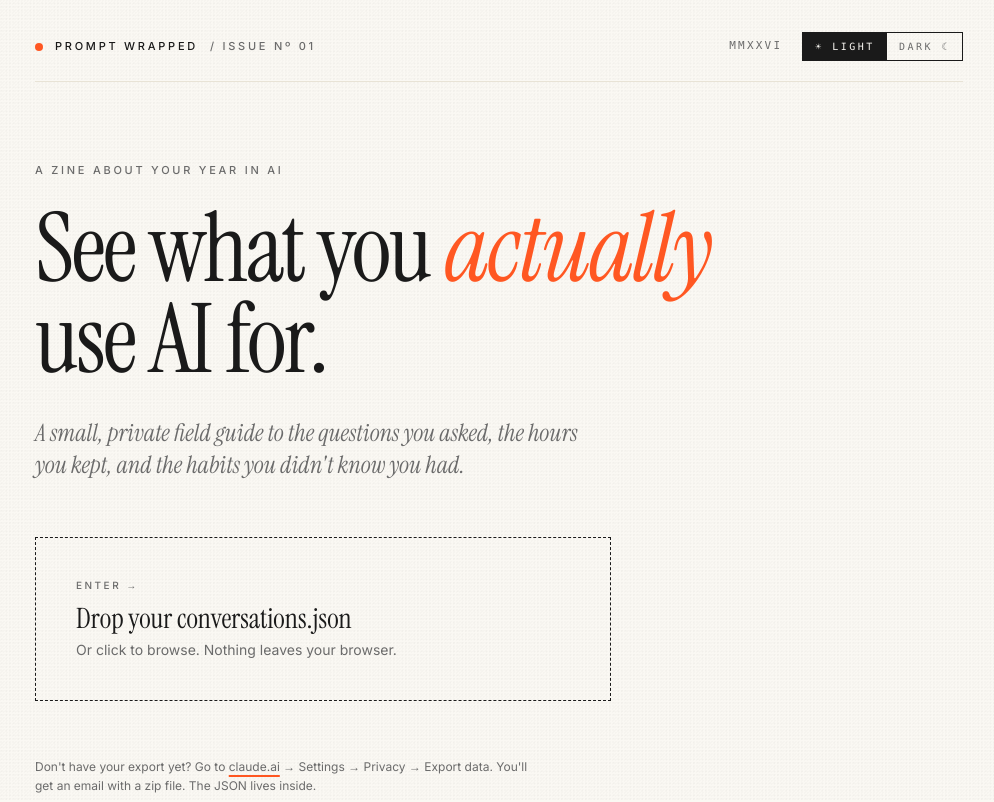
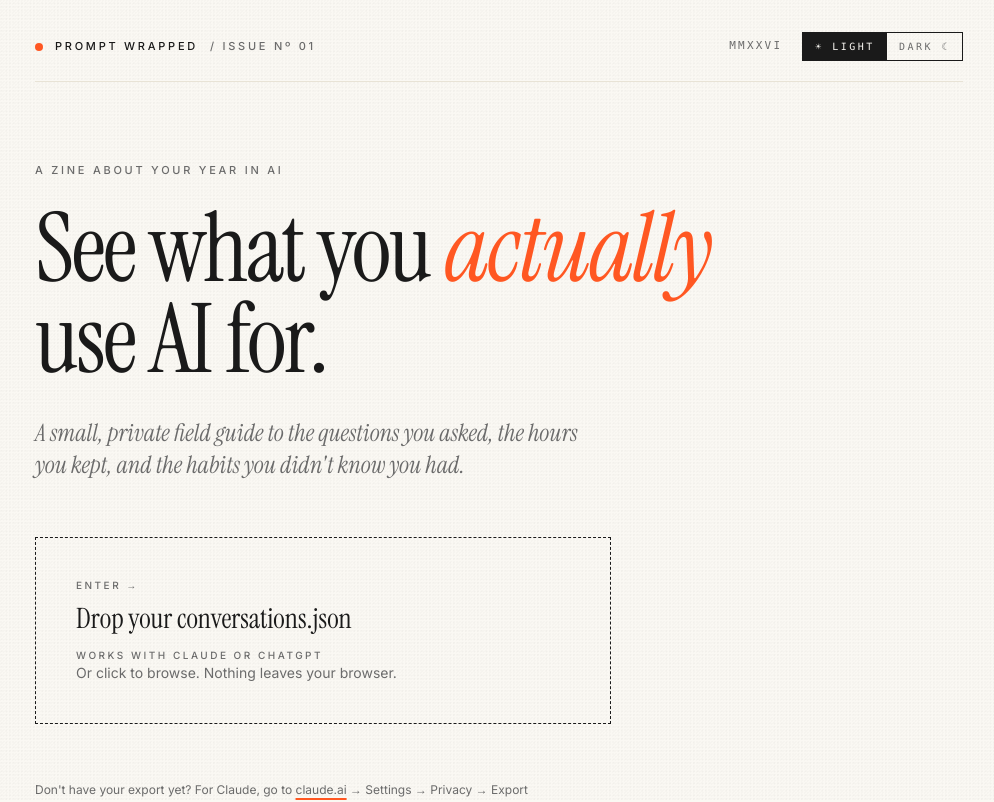
Before and after one commit to meenakshirnair/prompt-wrapped, a React (Vite) app: page / in a window 1280 px wide. Shown: the top 802 px of the page, without its empty margins (141-1135 px from the left). Built offline with nearby package versions, Linux system fonts and the light colour scheme.

Commit message:
Task 1: ChatGPT export parser + auto-detection

```diff
--- a/src/App.tsx
+++ b/src/App.tsx
@@ -1,5 +1,4 @@
 import { useState, useMemo } from "react"
-import { parseClaude } from "./lib/parseClaude"
 import { computeMetrics } from "./lib/computeMetrics"
 import type { NormalizedData } from "./types"
 import { ActivityChart } from "./components/charts/ActivityChart"
@@ -9,6 +8,7 @@ import { TopicChart } from "./components/charts/TopicChart"
 import { WrappedCard } from "./components/WrappedCard"
 import { Masthead } from "./components/Masthead"
 import { FooterMeta } from "./components/FooterMeta"
+import { detectAndParse } from "./lib/detectAndParse"
 
 function App() {
   const [fileName, setFileName] = useState<string | null>(null)
@@ -27,14 +27,11 @@ function App() {
       const text = e.target?.result as string
       try {
         const json = JSON.parse(text)
-        if (!Array.isArray(json)) {
-          setError("This doesn't look like a Claude export. Expected an array of conversations.")
-          return
-        }
-        setData(parseClaude(json))
+        const parsed = detectAndParse(json)
+        setData(parsed)
       } catch (err) {
         console.error(err)
-        setError("Could not parse this file as JSON.")
+        setError(err instanceof Error ? err.message : "Could not read this file.")
       }
     }
     reader.readAsText(file)
@@ -215,6 +212,9 @@ function Landing({ isDragging, setIsDragging, handleDrop, handleSelect, error }:
         <p className="font-display text-[28px] leading-tight mb-1">
           Drop your conversations.json
         </p>
+        <p className="text-[10px] uppercase tracking-editorial text-subink dark:text-subink-dark font-medium mt-3">
+          Works with Claude or ChatGPT
+        </p>
         <p className="text-sm text-subink dark:text-subink-dark">
           Or click to browse. Nothing leaves your browser.
         </p>
@@ -225,11 +225,15 @@ function Landing({ isDragging, setIsDragging, handleDrop, handleSelect, error }:
       )}
 
       <p className="mt-14 text-xs text-subink dark:text-subink-dark max-w-lg leading-relaxed">
-        Don't have your export yet? Go to{" "}
+        Don't have your export yet? For Claude, go to{" "}
         <a href="https://claude.ai" target="_blank" rel="noreferrer" className="underline decoration-pop decoration-2 underline-offset-4 hover:text-pop transition-colors">
           claude.ai
         </a>
-        {" "}→ Settings → Privacy → Export data. You'll get an email with a zip file. The JSON lives inside.
+        {" "}→ Settings → Privacy → Export data. For ChatGPT, go to{" "}
+        <a href="https://chatgpt.com" target="_blank" rel="noreferrer" className="underline decoration-pop decoration-2 underline-offset-4 hover:text-pop transition-colors">
+          chatgpt.com
+        </a>
+        {" "}→ Settings → Data Controls → Export. You'll get an email with a zip; the JSON lives inside.
       </p>
     </div>
   )
--- /dev/null
+++ b/src/lib/detectAndParse.ts
@@ -0,0 +1,32 @@
+import type { NormalizedData } from "../types"
+import { parseClaude } from "./parseClaude"
+import { parseChatGPT } from "./parseChatGPT"
+
+/**
+ * Auto-detect whether a JSON export is from Claude or ChatGPT,
+ * then parse it into normalized form.
+ *
+ * Throws if the format isn't recognized.
+ */
+export function detectAndParse(raw: unknown): NormalizedData {
+  if (!Array.isArray(raw)) {
+    throw new Error("Expected an array of conversations.")
+  }
+  if (raw.length === 0) {
+    throw new Error("This file contains zero conversations.")
+  }
+
+  const first = raw[0] as Record<string, unknown>
+
+  // ChatGPT signature: has `mapping` (object) and `conversation_id`
+  if (first && typeof first === "object" && "mapping" in first && "conversation_id" in first) {
+    return parseChatGPT(raw as any)
+  }
+
+  // Claude signature: has `chat_messages` and `uuid`
+  if (first && typeof first === "object" && "chat_messages" in first && "uuid" in first) {
+    return parseClaude(raw as any)
+  }
+
+  throw new Error("This doesn't look like a Claude or ChatGPT export. Are you sure you uploaded the right file?")
+}
--- /dev/null
+++ b/src/lib/parseChatGPT.ts
@@ -0,0 +1,116 @@
+import type { NormalizedData, Conversation, Message, Role } from "../types"
+
+// ChatGPT export shape (what we care about)
+interface ChatGPTRawMessage {
+  id: string
+  author: {
+    role: "user" | "assistant" | "system" | "tool"
+    name: string | null
+  }
+  content: {
+    content_type: string
+    parts?: Array<string | { type: string; [key: string]: any }>
+  }
+  create_time: number | null
+}
+
+interface ChatGPTRawNode {
+  id: string
+  parent: string | null
+  children: string[]
+  message: ChatGPTRawMessage | null
+}
+
+interface ChatGPTRawConversation {
+  conversation_id: string
+  title: string | null
+  create_time: number
+  update_time: number
+  mapping: Record<string, ChatGPTRawNode>
+  current_node?: string
+}
+
+/**
+ * Walk ChatGPT's mapping tree from the current_node back to the root,
+ * which gives us the most recent linear thread of messages.
+ *
+ * ChatGPT stores conversations as a graph because of "regenerate response" —
+ * we want the actual conversation the user saw, which is the path ending
+ * at current_node.
+ */
+function walkConversation(rawConvo: ChatGPTRawConversation): ChatGPTRawNode[] {
+  const { mapping, current_node } = rawConvo
+  if (!current_node || !mapping[current_node]) {
+    // Fallback: return all nodes in mapping order
+    return Object.values(mapping)
+  }
+
+  const path: ChatGPTRawNode[] = []
+  let cursor: string | null = current_node
+  while (cursor && mapping[cursor]) {
+    path.unshift(mapping[cursor])
+    cursor = mapping[cursor].parent
+  }
+  return path
+}
+
+/**
+ * Extract plain text from a message's content.parts array.
+ * Skips image/file parts, joins string parts.
+ */
+function extractText(message: ChatGPTRawMessage): string {
+  if (!message.content?.parts) return ""
+  return message.content.parts
+    .filter((p): p is string => typeof p === "string")
+    .join("\n")
+    .trim()
+}
+
+/**
+ * Takes ChatGPT's raw export and returns normalized data.
+ *
+ * Edge cases:
+ * - System & tool messages → skip
+ * - Empty messages → skip
+ * - Conversations with no usable messages → skip
+ * - Untitled conversations → "Untitled"
+ */
+export function parseChatGPT(raw: ChatGPTRawConversation[]): NormalizedData {
+  const conversations: Conversation[] = []
+
+  for (const rawConvo of raw) {
+    const messages: Message[] = []
+    const nodes = walkConversation(rawConvo)
+
+    for (const node of nodes) {
+      if (!node.message) continue
+      const role = node.message.author?.role
+      if (role !== "user" && role !== "assistant") continue
+
+      const text = extractText(node.message)
+      if (text.length === 0) continue
+
+      const ts = node.message.create_time ?? rawConvo.create_time
+      messages.push({
+        role: role as Role,
+        content: text,
+        timestamp: new Date(ts * 1000),  // Unix seconds → JS milliseconds
+      })
+    }
+
+    if (messages.length === 0) continue
+
+    conversations.push({
+      id: rawConvo.conversation_id,
+      title: rawConvo.title?.trim() || "Untitled",
+      createdAt: new Date(rawConvo.create_time * 1000),
+      updatedAt: new Date(rawConvo.update_time * 1000),
+      messages,
+    })
+  }
+
+  return {
+    source: "chatgpt",
+    conversations,
+  }
+}
```
